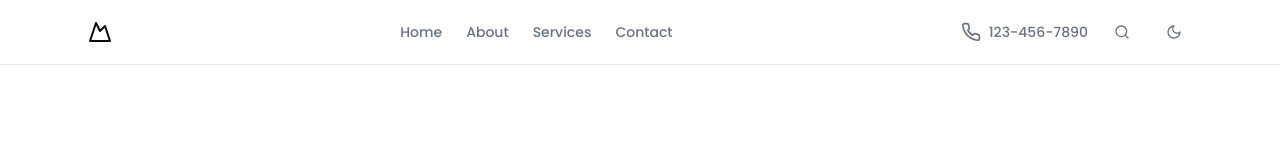
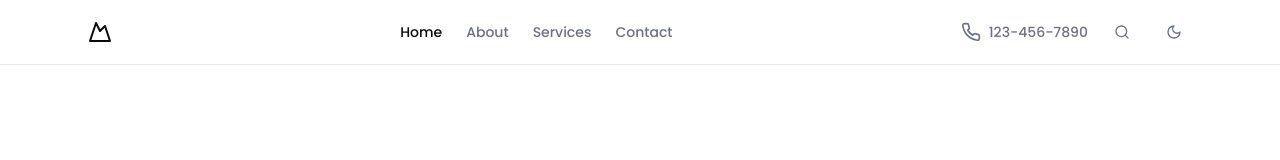
Before and after one commit to Prasad48432/diverse_template, a Next.js app: page / in a window 1280 px wide. Shown: the top 160 px of the page. Built offline with nearby package versions, Linux system fonts and the light colour scheme.

Commit message:
now themes sync with system

```diff
--- a/components/navbar.tsx
+++ b/components/navbar.tsx
@@ -26,7 +26,7 @@ export default function Navbar() {
         <nav className="hidden items-center gap-6 text-sm font-medium md:flex">
           <Link
             href="#"
-            className="text-gray-500 hover:text-gray-900 dark:text-gray-400 dark:hover:text-gray-50"
+            className="text-color-primary"
             prefetch={false}
           >
             Home
```
